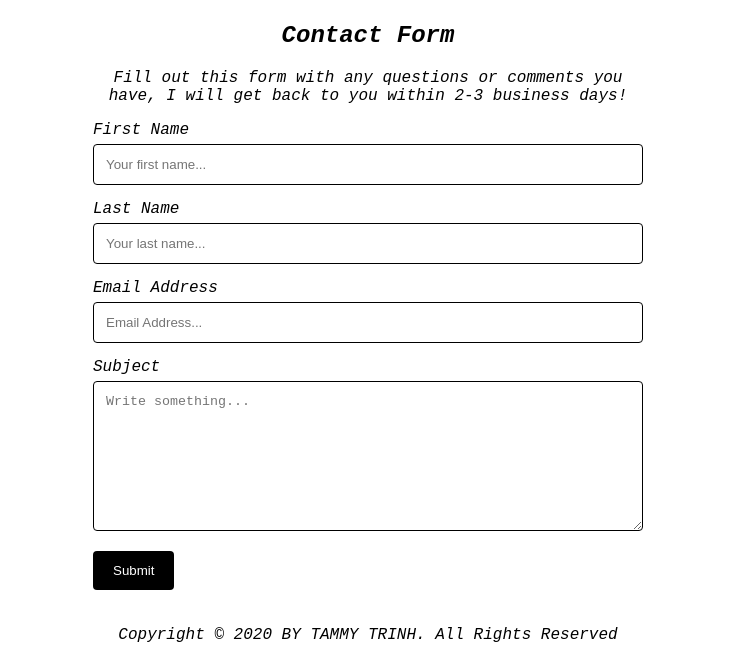
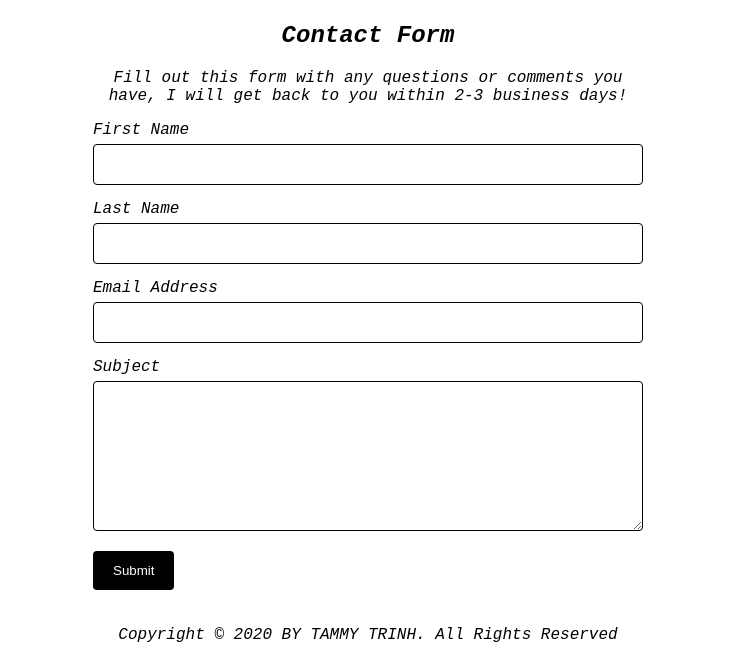
Before and after one commit to tamtrinhh/tamtrinhh.github.io, a plain HTML site: page index.html in a window 1280 px wide. Shown: the part 1741-2401 px from the top of the page, without its empty margins (272-1007 px from the left). Drawn offline with Linux system fonts and the light colour scheme.

Commit message:
Update index.html
removed placeholders from form

```diff
--- a/index.html
+++ b/index.html
@@ -61,16 +61,16 @@
     <h2>Contact Form</h3>
     <p style="text-align: center;">Fill out this form with any questions or comments you have, I will get back to you within 2-3 business days!</p>
     <label for="fname">First Name</label>
-    <input type="text" id="fname" name="firstname" placeholder="Your first name...">
+    <input type="text" id="fname" name="firstname">
 
     <label for="lname">Last Name</label>
-    <input type="text" id="lname" name="lastname" placeholder="Your last name...">
+    <input type="text" id="lname" name="lastname">
 
     <label for="emailadd">Email Address</label>
-    <input type="text" id="emailadd" name="email" placeholder="Email Address...">
+    <input type="text" id="emailadd" name="email">
 
     <label for="subject">Subject</label>
-    <textarea id="subject" name="subject" placeholder="Write something..." style="height:150px"></textarea>
+    <textarea id="subject" name="subject" style="height:150px"></textarea>
     <input type="submit" value="Submit">
 
   </form>
```
